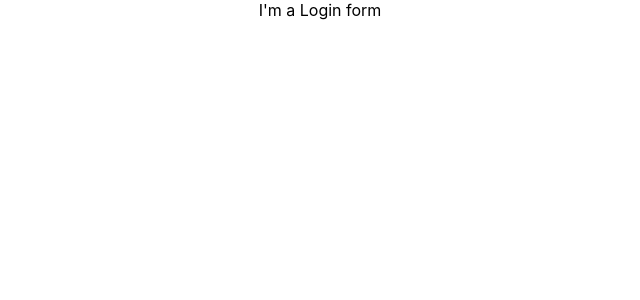
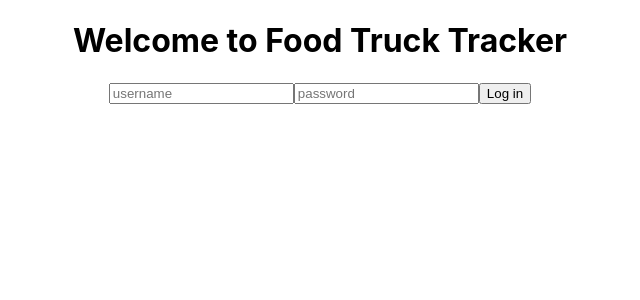
Before and after one commit to foodtruck-trackr-3/Front-End, a React (Create React App) app in the folder foodtruck-app/: page / in a window 1280 px wide. Shown: the top 300 px of the page, without its empty margins (320-960 px from the left). Built offline with nearby package versions, Linux system fonts and the light colour scheme.

Commit message:
Added <form>, axiosWithAuth to Login

```diff
--- a/foodtruck-app/package.json
+++ b/foodtruck-app/package.json
@@ -9,6 +9,7 @@
     "axios": "^0.19.2",
     "react": "^16.13.0",
     "react-dom": "^16.13.0",
+    "react-loader-spinner": "^3.1.5",
     "react-router-dom": "^5.1.2",
     "react-scripts": "3.4.0",
     "redux": "^4.0.5",
--- a/foodtruck-app/src/components/Login.js
+++ b/foodtruck-app/src/components/Login.js
@@ -1,10 +1,69 @@
-import React from 'react';
-
+import React, { useState } from "react";
+import { axiosWithAuth } from "../utils/axiosWithAuth";
+import Loader from "react-loader-spinner";
 
 const Login = () => {
-    return (
-        <div>I'm a Login form</div>
-    )
-}
 
-export default Login
+  const [ credentials, setCredentials ] = useState({
+    username: "",
+    password: ""
+  });
+
+  const [ isLoading, setIsLoading ] = useState(false);
+
+  const loading = () => {
+    setIsLoading(true);
+  }
+
+  const handleChange = e => {
+    setCredentials({
+        ...credentials,
+        [e.target.name]: e.target.value
+      });
+  };
+
+  const login = e => {
+    e.preventDefault();
+    axiosWithAuth()
+      .post("/login", credentials)
+      .then(res => {
+        localStorage.setItem("token", res.data.payload);
+        // props.history.push("/#");
+      })
+      .catch(err => {
+        localStorage.removeItem("token");
+        console.log("invalid login: ", err);
+      });
+  };
+
+  return (
+    <div>
+      {isLoading && (
+          <div>
+            <Loader type="Puff" color="#204963" height={60} width={60} />
+            <p>Logging you in now...</p>
+          </div>
+        )}
+      <h1>Welcome to Food Truck Tracker</h1>
+      <form onSubmit={login} >
+        <input
+          type="text"
+          name="username"
+          value={credentials.username}
+          placeholder="username"
+          onChange={handleChange}
+        />
+        <input
+          type="password"
+          name="password"
+          placeholder="password"
+          value={credentials.password}
+          onChange={handleChange}
+        />
+        <button onClick={loading}>Log in</button>
+      </form>
+    </div>
+  )
+};
+
+export default Login;
--- /dev/null
+++ b/foodtruck-app/src/utils/axiosWithAuth.js
@@ -0,0 +1,12 @@
+import axios from "axios";
+
+export const axiosWithAuth = () => {
+  const token = localStorage.getItem("token");
+
+  return axios.create({
+    headers: {
+      Authorization: token
+    },
+    // baseURL: "http://localhost:5000/api" To be provided by Christorpher, backend team
+  });
+};
```
Also changed, not shown: 1 other file (tests, documents, lock files or other folders).
